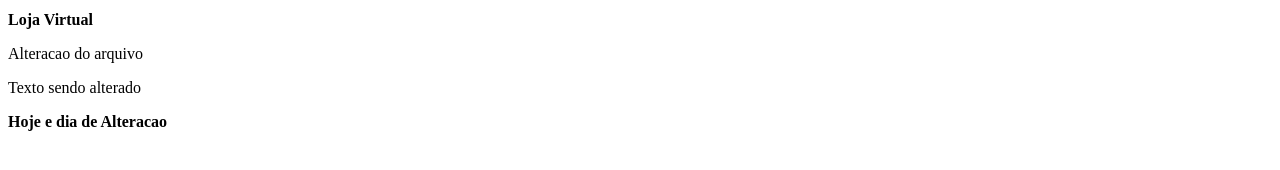
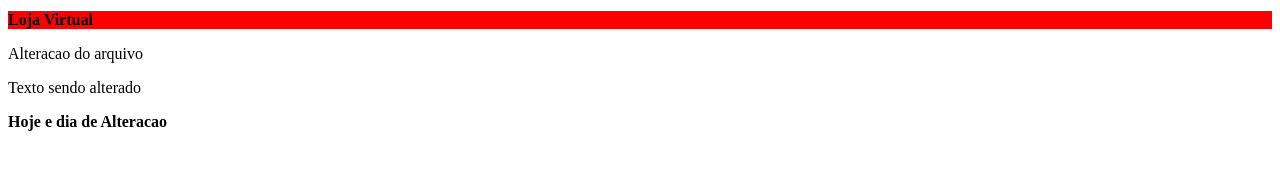
Before and after one commit to joaopaulog23/Teste_Loja_Vitual, a plain HTML site: page index.html in a window 1280 px wide. Drawn offline with Linux system fonts and the light colour scheme.

Commit message:
create js file

```diff
--- a/estilo.css
+++ b/estilo.css
@@ -1,3 +1,7 @@
 * {
     font-size: 16px;
 }
+
+h1 {
+    background-color: red;
+}
--- a/script.js
+++ b/script.js
@@ -0,0 +1 @@
+console.log("Ola Java Script");
```
